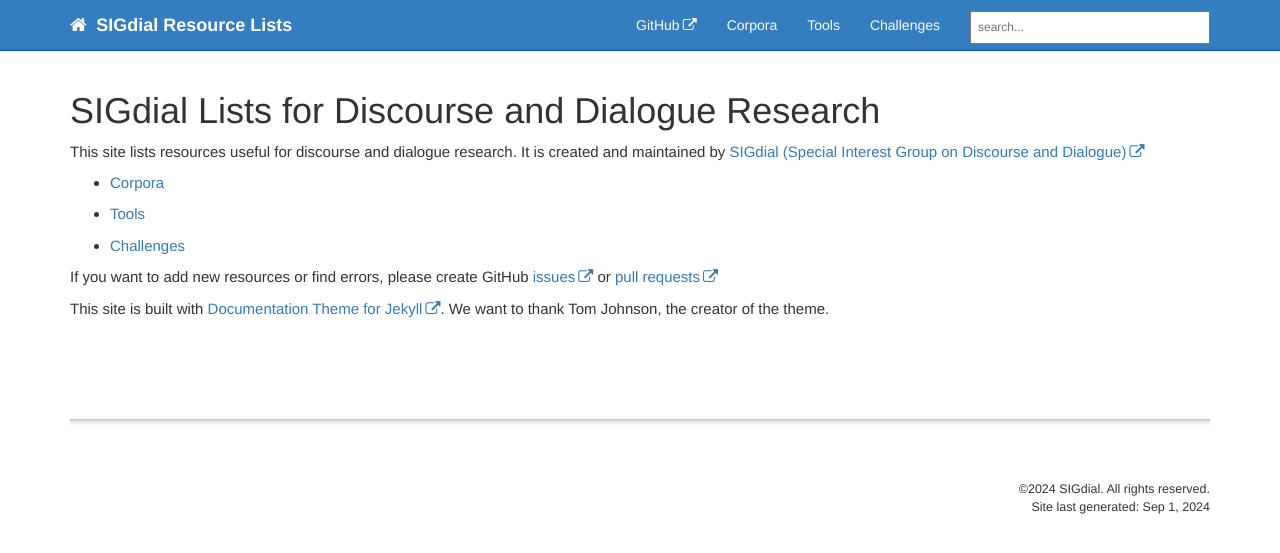
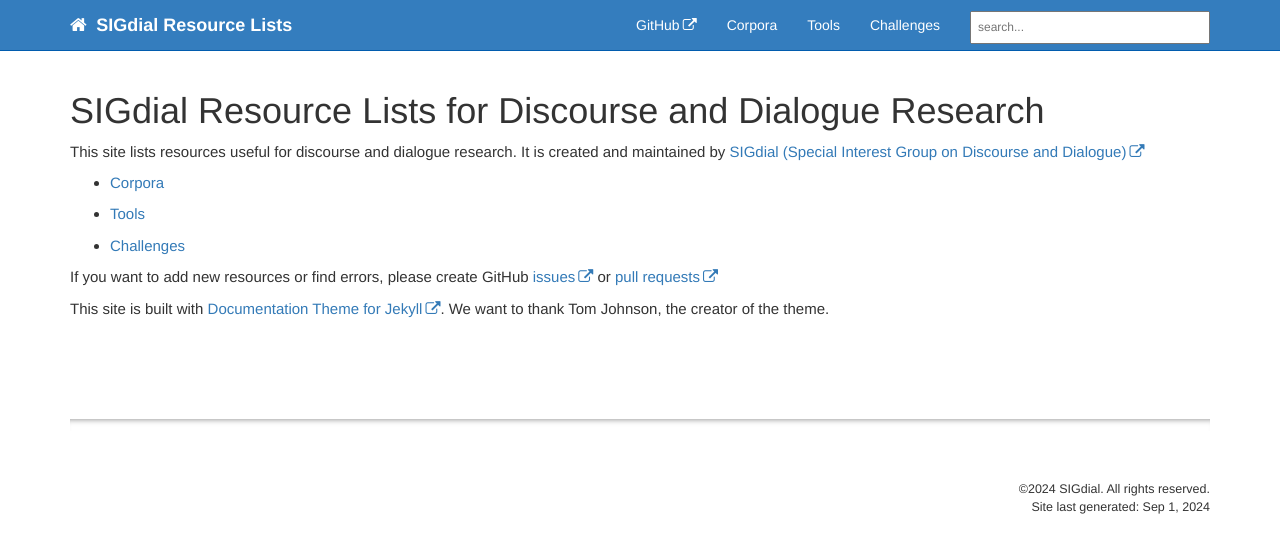
Before and after one commit to sigdial/sigdial-resources, a Jekyll site: the page built from index.md, in a window 1280 px wide. Shown: the top 553 px of the page. Built offline with Jekyll 4.4.1, drawn with Linux system fonts in a browser that asks for light colours; comment, search, counter and statistics services are not loaded.

Commit message:
bugs fixed

```diff
--- a/index.md
+++ b/index.md
@@ -1,5 +1,5 @@
 ---
-title: "SIGdial Lists for Discourse and Dialogue Research"
+title: "SIGdial Resource Lists for Discourse and Dialogue Research"
 # keywords: home
 # tags: [home]
 sidebar: mydoc_sidebar
```
Also changed, not shown: pages/corpora/corpora.md (+5 -5 lines).
